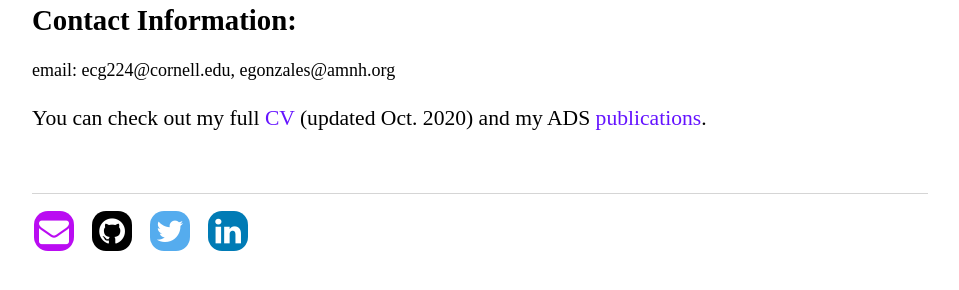
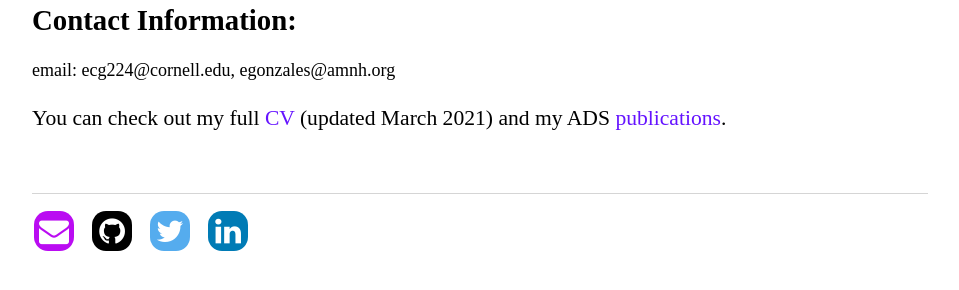
Before and after one commit to ECGonzales/ECGonzales.github.io, a Jekyll site: the page built from CV/index.html, in a window 1280 px wide. Shown: the part 353-643 px from the top of the page, without its empty margins (160-1119 px from the left). Built offline with Jekyll 4.4.1, drawn with Linux system fonts in a browser that asks for light colours.

Commit message:
New CV file and updated date

```diff
--- a/CV/index.html
+++ b/CV/index.html
@@ -13,7 +13,7 @@
 		<!-- <p>phone: 212-213-7633 </br> UPDATE this?-->
 		email: ecg224@cornell.edu, egonzales@amnh.org</p>
 
-		<p> You can check out my full <a href="http:/ECGonzales.github.io/CV/CV_EileenGonzales.pdf" class="download" title="Download CV as PDF">CV</a> (updated Oct. 2020) and my ADS <a href="https://ui.adsabs.harvard.edu/#search/q=orcid%3A0000-0003-4636-6676&sort=date%20desc%2C%20bibcode%20desc&p_=0">publications</a>.</p>
+		<p> You can check out my full <a href="http:/ECGonzales.github.io/CV/CV_EileenGonzales_March2021.pdf" class="download" title="Download CV as PDF">CV</a> (updated March 2021) and my ADS <a href="https://ui.adsabs.harvard.edu/#search/q=orcid%3A0000-0003-4636-6676&sort=date%20desc%2C%20bibcode%20desc&p_=0">publications</a>.</p>
 
 
 	</div>
```
